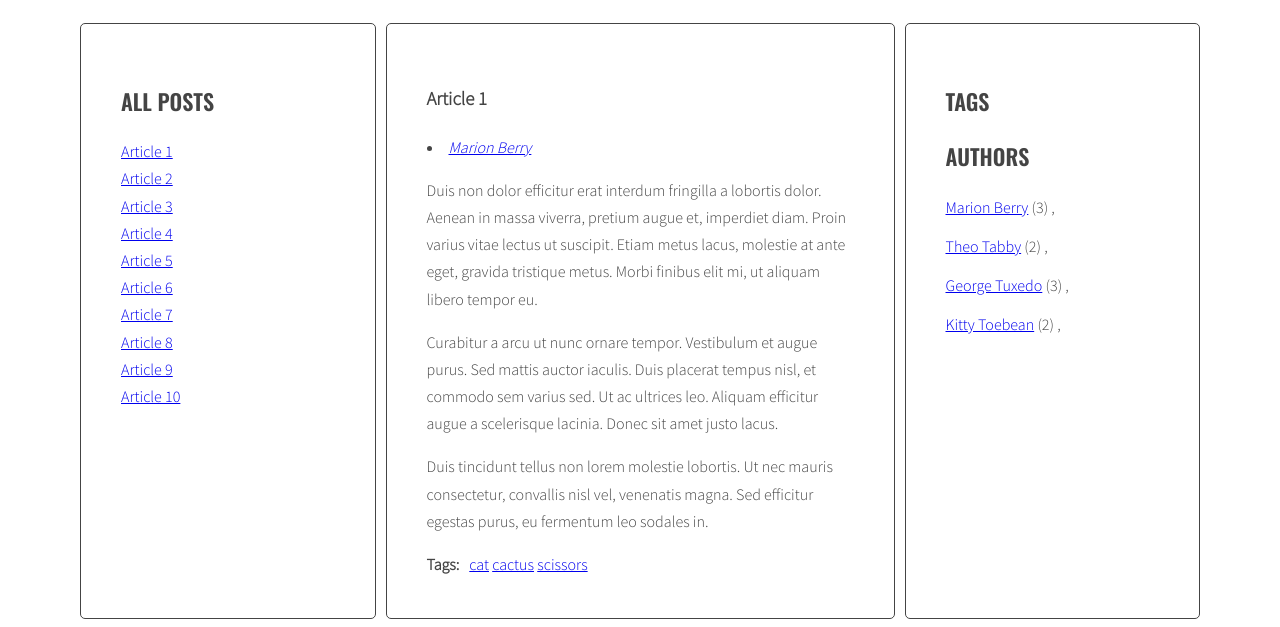
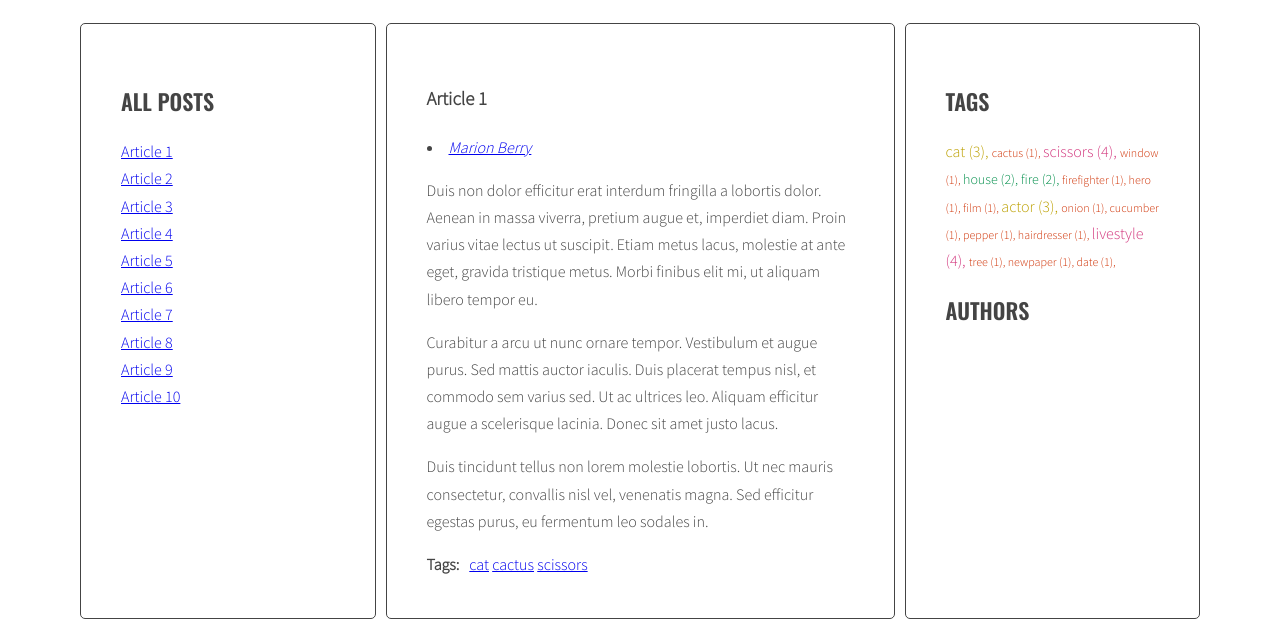
Before and after one commit to Rolcia1/javascript-blog, a website: page index.html in a window 1280 px wide. Shown: the part 220-847 px from the top of the page. Drawn offline with nearby package versions, Linux system fonts and the light colour scheme.

Commit message:
Add 6.4 (4,5) without authorsCloud

```diff
--- a/index.html
+++ b/index.html
@@ -181,7 +181,12 @@
       </script>
       <script id="template-tag-cloud-link" type="text/x-handlebars-template">
         {{#each tags}}
-        <li>{{ tag }}</li>
+        <li class={{className}}>{{ tag }} ({{count}}), </li>
+        {{/each}}
+      </script>
+      <script id="template-author-cloud-link" type="text/x-handlebars-template">
+        {{#each authors}}
+        <li>{{ author }} ({{count}}), </li>
         {{/each}}
       </script>
 
--- a/js/script.js
+++ b/js/script.js
@@ -2,9 +2,10 @@
 
 const templates = {
   articleLink: Handlebars.compile(document.querySelector('#template-article-link').innerHTML),
-  tagLink: Handlebars.compile(document.querySelector('#template-article-link').innerHTML),
-  authorLink: Handlebars.compile(document.querySelector('#template-article-link').innerHTML),
-  tagCloudLink: Handlebars.compile(document.querySelector('#template-article-link').innerHTML),
+  tagLink: Handlebars.compile(document.querySelector('#template-tag-link').innerHTML),
+  authorLink: Handlebars.compile(document.querySelector('#template-author-link').innerHTML),
+  tagCloudLink: Handlebars.compile(document.querySelector('#template-tag-cloud-link').innerHTML),
+  authorCloudLink: Handlebars.compile(document.querySelector('#template-author-cloud-link').innerHTML)
 }
 
 const optArticleSelector = '.post',
@@ -297,16 +298,20 @@ function generateAuthors(){
     /* insert HTML of all the links into the author wrapper */
     authorList.innerHTML = linkHTML;
   }
-  let allAuthorsHTML = '';
+  const allAuthorsData = {author: []};
   const authorsListWrapper = document.querySelector(optAuthorsListSelector);
 
   for (let author in allAuthors) {
     const authorLinkHTML = '<li><a href="#author-' + author + '"><span>' + author + '</span></a>  (' + allAuthors[author] + ') , </li>';
 
-    allAuthorsHTML += authorLinkHTML;
+   // allAuthorsHTML += authorLinkHTML;
+   allAuthorsData.author.push({
+    author: author,
+    count: allAuthors[author]
+  });
   }
 
-  authorsListWrapper.innerHTML = allAuthorsHTML;
+  authorsListWrapper.innerHTML = templates.authorCloudLink(allAuthorsData);;
 
 }
 
```
